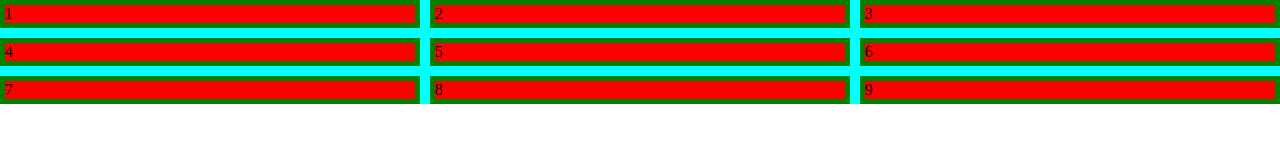
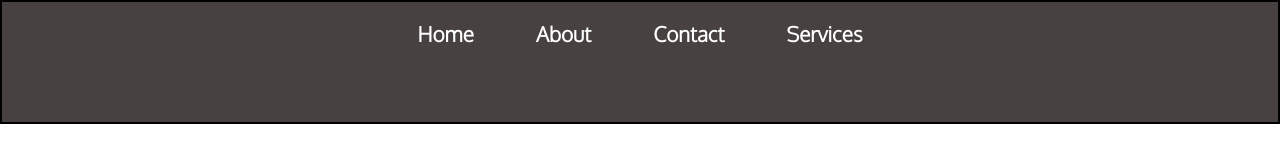
Before and after one commit to rinkusingh-cmd/navbar, a plain HTML site: page size.html in a window 1280 px wide. Drawn offline with Linux system fonts and the light colour scheme.

Commit message:
The size.html changed the navbar

```diff
--- a/size.html
+++ b/size.html
@@ -1,56 +1,67 @@
 <!DOCTYPE html>
 <html lang="en">
+
 <head>
     <meta charset="UTF-8">
     <meta http-equiv="X-UA-Compatible" content="IE=edge">
     <meta name="viewport" content="width=device-width, initial-scale=1.0">
+    <link rel="preconnect" href="https://fonts.googleapis.com">
+    <link rel="preconnect" href="https://fonts.gstatic.com" crossorigin>
+    <link href="https://fonts.googleapis.com/css2?family=Oxygen:wght@300&display=swap" rel="stylesheet">
     <title>units</title>
     <style>
-        *{
+        * {
             margin: 0;
             padding: 0;
         }
-       .container{
-           background: aqua;
-           /* width: 100vw;
-           height: 100vh; */
-           display: grid;
-           grid-gap: 10px;
-           /* grid-column-gap: 10px; */
-           /* grid-row-gap: 10px; */
-           grid-template-columns: auto auto auto;
+        .header{
+            border: 2px solid #000;
+            background: #484141;;
+            height: 15vh;
         }
-       .items{
-           background: red;
-           border: 5px solid green;
+        .navbar{
 
         }
-       /* @media screen and (min-width: 900px){
-           body{
-               background: yellow;
+        .u-list{
+            display: flex;
+            justify-content: center;
+
         }
-       } */
-       @media screen and (max-width: 400px){
-           body{
-               background: purple;
+        .l-items{
+            font-size: 1.3rem;
+            list-style: none;
+            margin: 14px;
+            padding: 5px 16px;
+
         }
+        a{
+            border-radius: 8px;
+            text-decoration: none;
+            color: white;
+            font-weight: bold;
+            padding: 1px;
+            font-family: 'Oxygen', sans-serif;
         }
+        a:hover{
+            color: black;
+            background: white;
 
+        }
 
     </style>
 </head>
+
 <body>
-    <div class="container">
-        <div class="items">1</div>
-        <div class="items">2</div>
-        <div class="items">3</div>
-        <div class="items">4</div>
-        <div class="items">5</div>
-        <div class="items">6</div>
-        <div class="items">7</div>
-        <div class="items">8</div>
-        <div class="items">9</div>
+    <header class="header">
+        <nav class="navber">
+            <ul class="u-list">
+                <li class="l-items"><a href="#home">Home</a></li>
+                <li class="l-items"><a href="#home">About</a></li>
+                <li class="l-items"><a href="#home">Contact</a></li>
+                <li class="l-items"><a href="#home">Services</a></li>
+            </ul>
+        </nav>
+    </header>
+</body>
 
-    </div>
-</body>
 </html>
```
Lines whose indentation alone changed are shown as unchanged.
